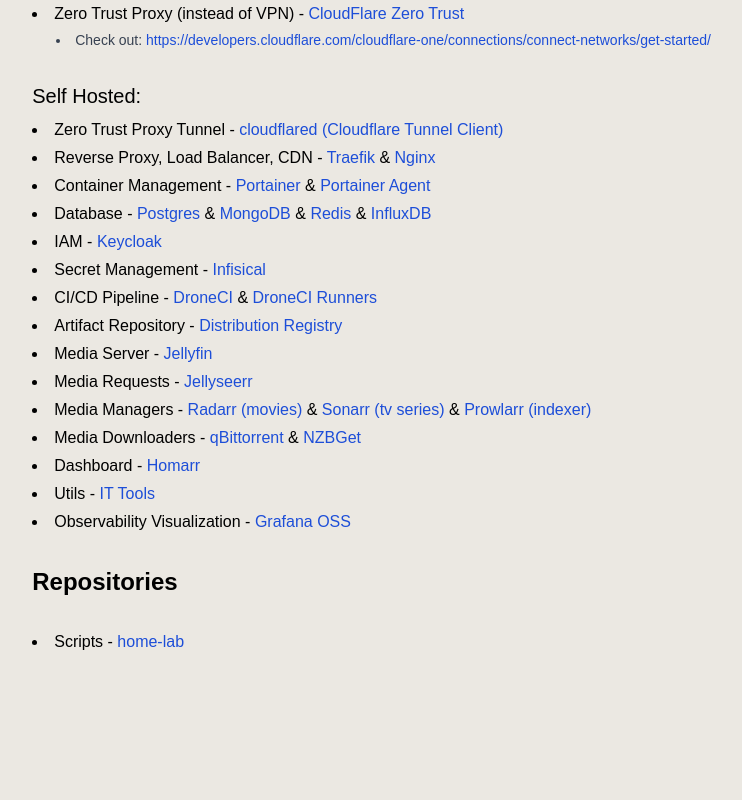
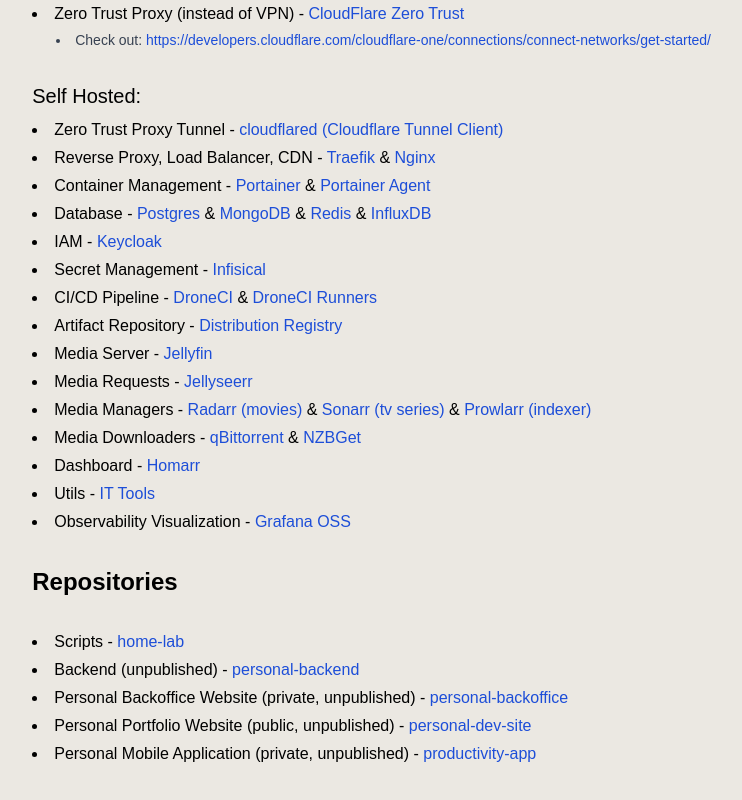
Before and after one commit to LimbicNode42/personal-dev-site, a React (Create React App) app: page /home-lab in a window 1280 px wide. Shown: the part 1616-2416 px from the top of the page, without its empty margins (187-929 px from the left). Before the commit the page ends 2326 px from the top, so only its background shows below. Built offline with nearby package versions, Linux system fonts and the light colour scheme.

Commit message:
start adding repos

```diff
--- a/src/components/HomeLab.js
+++ b/src/components/HomeLab.js
@@ -306,6 +306,22 @@
             Scripts - {" "}
             <a href="https://github.com/LimbicNode42/home-lab" target="_blank" rel="noreferrer">home-lab</a>
           </li>
+          <li>
+            Backend (unpublished) - {" "}
+            <a href="https://github.com/LimbicNode42/personal-backend" target="_blank" rel="noreferrer">personal-backend</a>
+          </li>
+          <li>
+            Personal Backoffice Website (private, unpublished) - {" "}
+            <a href="https://github.com/LimbicNode42/personal-backoffice" target="_blank" rel="noreferrer">personal-backoffice</a>
+          </li>
+          <li>
+            Personal Portfolio Website (public, unpublished) - {" "}
+            <a href="https://github.com/LimbicNode42/personal-dev-site" target="_blank" rel="noreferrer">personal-dev-site</a>
+          </li>
+          <li>
+            Personal Mobile Application (private, unpublished) - {" "}
+            <a href="https://github.com/LimbicNode42/productivity-app" target="_blank" rel="noreferrer">productivity-app</a>
+          </li>
         </ul>
       </div>
     </div>
```
